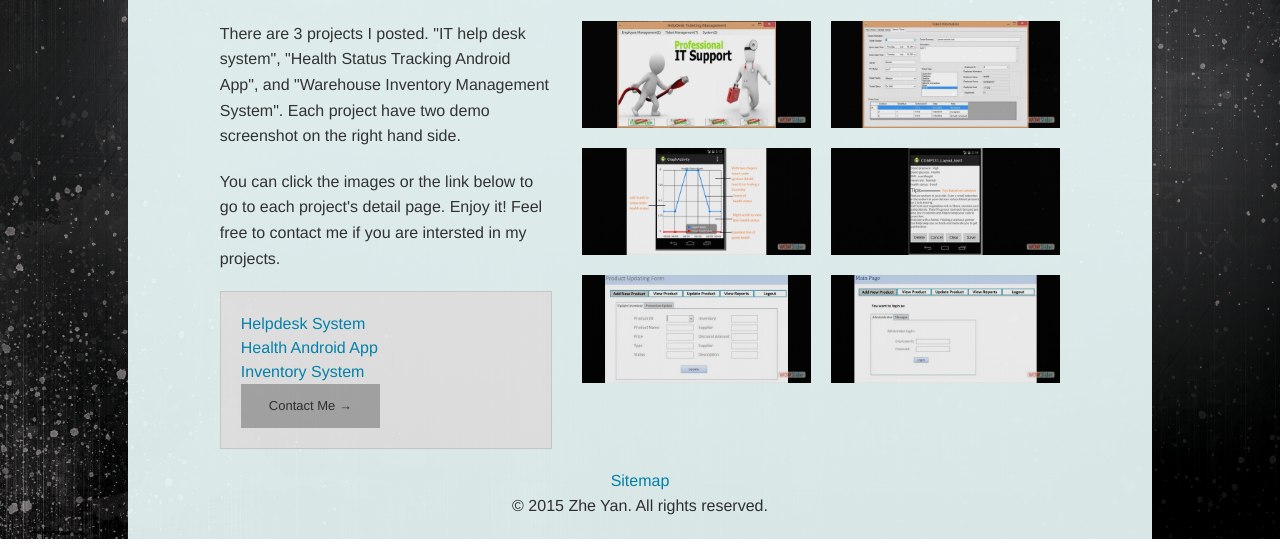
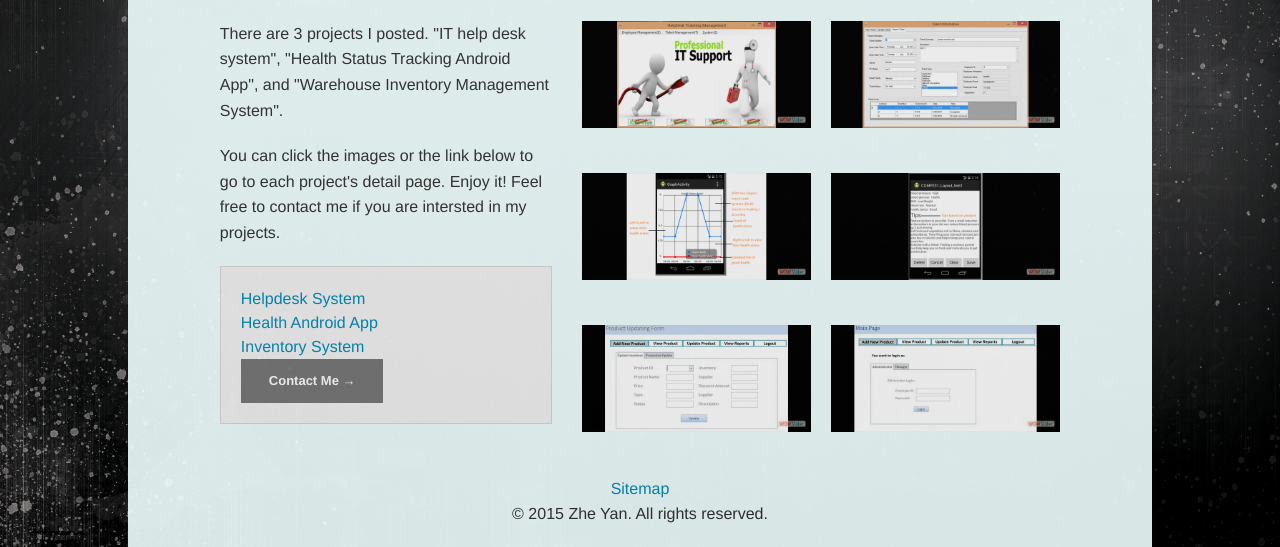
Before and after one commit to yanzhe19/COMP308_Assignment1, a plain HTML site: page COMP_308_Assignment1/projects.html in a window 1280 px wide. Shown: the part 314-861 px from the top of the page. Drawn offline with Linux system fonts and the light colour scheme.

Commit message:
Project page partial finished, style modified

```diff
--- a/COMP_308_Assignment1/css/app.css
+++ b/COMP_308_Assignment1/css/app.css
@@ -16,7 +16,8 @@ body {
 
 /*project page contact me button color*/
 #pojectPageContactBtn {
-    background-color: #b0b0b0;
+    background-color: rgba(0, 0, 0, 0.5);
+    color:white;
 }
 
 /*navigation bar style*/
@@ -213,8 +214,13 @@ p, #missionState {
     width: 90%;
 }
 
-/*about me page paragraph alignstyle*/
+/*About me page paragraph alignstyle*/
 .paragraphAlign {
     padding-top:0;
     margin:0;
 }
+
+/*Project page image style*/
+.imageGrid{
+   margin-bottom: 5%;
+}
--- a/COMP_308_Assignment1/projects.html
+++ b/COMP_308_Assignment1/projects.html
@@ -14,7 +14,6 @@
     <link href="css/normalize.css" rel="stylesheet" />
     <link href="css/foundation.min.css" rel="stylesheet" />
     <link href="css/app.css" rel="stylesheet" />
-
 </head>
 <body>
     <div id="wrapper">
@@ -95,37 +94,36 @@
         </div>
 
         <!-- Main Content Section -->
-
         <div class="row" id="aboutMeWrapper">
             <h1 id="tagline_text" class="subheader">Projects</h1>
             <br />
             <div class="large-5 columns">
-                <p>There are 3 projects I posted. "IT help desk system", "Health Status Tracking Android App", and "Warehouse Inventory Management System". Each project have two demo screenshot on the right hand side.</p>
+                <p>There are 3 projects I posted. "IT help desk system", "Health Status Tracking Android App", and "Warehouse Inventory Management System".</p>
                 <p>You can click the images or the link below to go to each project's detail page. Enjoy it! Feel free to contact me if you are intersted in my projects.</p>
                 <div class="panel">
                     <a href="#">Helpdesk System</a><br />
                     <a href="#">Health Android App</a><br />
                     <a href="#">Inventory System</a><br />
-                    <a id="pojectPageContactBtn" href="contactMe.html" class="secondary small button ">Contact Me &rarr;</a>
+                    <a id="pojectPageContactBtn" href="contactMe.html" class="secondary small button "><strong>Contact Me</strong> &rarr;</a>
                     <!--radius button right-->
                 </div>
             </div>
 
+            <!--image section-->
             <div class="large-7 columns">
-
                 <!-- Gallery sidebar with a block grid. Note: block grid items should be the same size for optimal results -->
-
                 <ul class="small-block-grid-2">
-                    <li><a href="#"><img src="assets/data1/images/1.jpg" /></a></li>
-                    <li><a href="#"><img src="assets/data1/images/2.jpg" /></a></li>
-                    <li><a href="#"><img src="assets/data1/images/3.png" /></a></li>
-                    <li><a href="#"><img src="assets/data1/images/4.png" /></a></li>
-                    <li><a href="#"><img src="assets/data1/images/5.jpg" /></a></li>
-                    <li><a href="#"><img src="assets/data1/images/6.jpg" /></a></li>
+                    <li class="imageGrid"><a href="#"><img src="assets/data1/images/1.jpg" /></a></li>
+                    <li class="imageGrid"><a href="#"><img src="assets/data1/images/2.jpg" /></a></li>
+                    <li class="imageGrid"><a href="#"><img src="assets/data1/images/3.png" /></a></li>
+                    <li class="imageGrid"><a href="#"><img src="assets/data1/images/4.png" /></a></li>
+                    <li class="imageGrid"><a href="#"><img src="assets/data1/images/5.jpg" /></a></li>
+                    <li class="imageGrid"><a href="#"><img src="assets/data1/images/6.jpg" /></a></li>
                 </ul>
             </div>
         </div>
 
+        <!--Footer-->
         <div class="footer-bottom">
             <div class="row text-center">
                 <a href="#">Sitemap</a>
```
